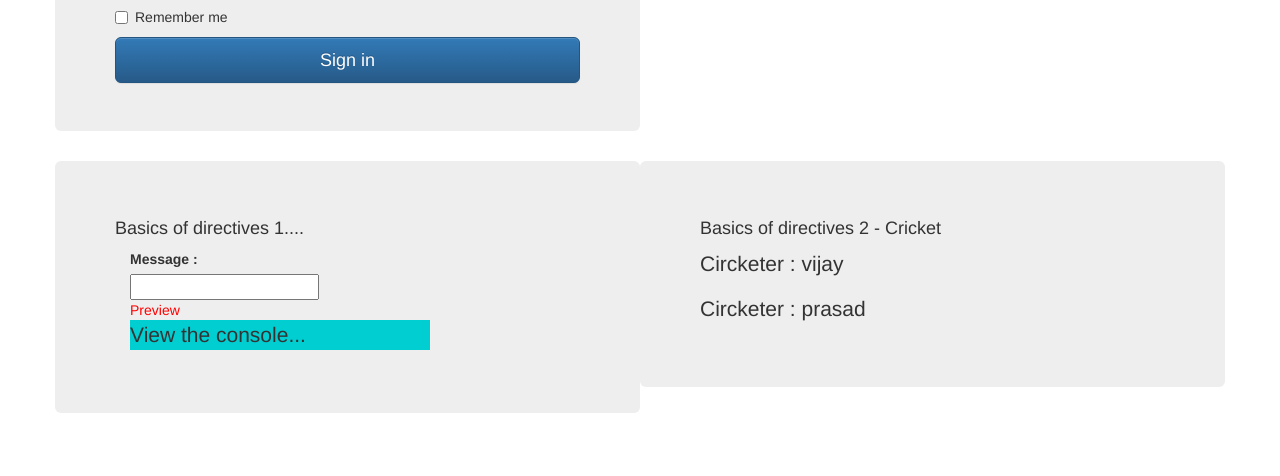
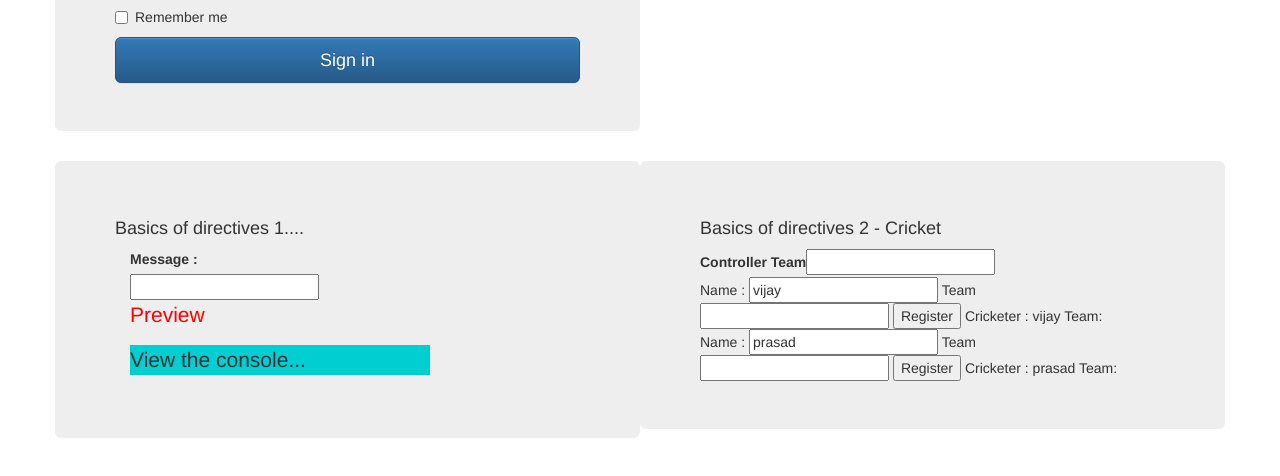
Before and after one commit to vijaysdey88/ChannelGeeks, a website: page AngularPractice/index.html in a window 1280 px wide. Shown: the part 182-658 px from the top of the page. Drawn offline with nearby package versions, Linux system fonts and the light colour scheme.

Commit message:
More directive isolated scope samples

```diff
--- a/AngularPractice/index.html
+++ b/AngularPractice/index.html
@@ -1,7 +1,7 @@
 <!DOCTYPE html>
 <html>
 <head>
-	<title>Home Page</title>
+	<title>Home Page...</title>
 	<link rel="stylesheet" type="text/css" href="bower_components/bootstrap/dist/css/bootstrap.css">
 	<link rel="stylesheet" type="text/css" href="bower_components/bootstrap/dist/css/bootstrap-theme.css">
 
@@ -25,8 +25,10 @@
 					<p enter="logHello()" style="background-color:#00CED1;width:300px">View the console...</p>
 				</div>
 			</div>
-			<div class="col-md-6 jumbotron"><h4>Basics of directives 2 - Cricket</h4>
-					<cricketer name="vijay"></cricketer>
+			<div class="col-md-6 jumbotron" ng-controller="CricketController">
+					<h4>Basics of directives 2 - Cricket</h4>
+					<label for="team">Controller Team</label><input type="text" id="team" ng-model="team">
+					<cricketer name="vijay" team="team" register="sayHello(cricketerName)"></cricketer>
 					<cricketer name="prasad"></cricketer>
 			</div>
 		</div>
--- a/AngularPractice/js/demo_app.js
+++ b/AngularPractice/js/demo_app.js
@@ -23,7 +23,7 @@ app.controller("HelloController", function($scope){
 app.directive('messagePreview', function(){
 	return {
 		restrict : "A",
-		template :  "<span>Preview {{message}}</span>",
+		template :  "<p>Preview {{message}}</p>",
 		link: function(scope, element, attributes){
 			console.log('attributes', attributes.messagePreview);
 			element.css("color", attributes.messagePreview);
@@ -43,13 +43,23 @@ app.directive('enter', function() {
 	};
 });
 
-// Scope
+// Isolated Scope types
+app.controller("CricketController", function($scope) {
+	$scope.team = "";
+	$scope.sayHello = function(cricketerName) {
+		alert("Hello!!! - " + cricketerName);
+	};
+});
+
+//Attribute binding - @
 app.directive("cricketer", function() {
 	return {
 		scope :{
-			name : "@"
+			name : "@",
+			team : "=",
+			register : "&"
 		},
 		restrict: "E",
-		template: "<p>Circketer : {{name}}</p>"
+		templateUrl: "../template/cricketer.html"
 	};
 });
--- /dev/null
+++ b/AngularPractice/template/cricketer.html
@@ -0,0 +1,6 @@
+<div>
+	Name : <input type='text' ng-model='name'></input>
+	Team <input type='text' ng-model='team'></input>
+	<button type="button" ng-click="register({cricketerName:name})">Register</button>
+	<span>Cricketer : {{name}} Team: {{team}}</span>
+</div>
```
